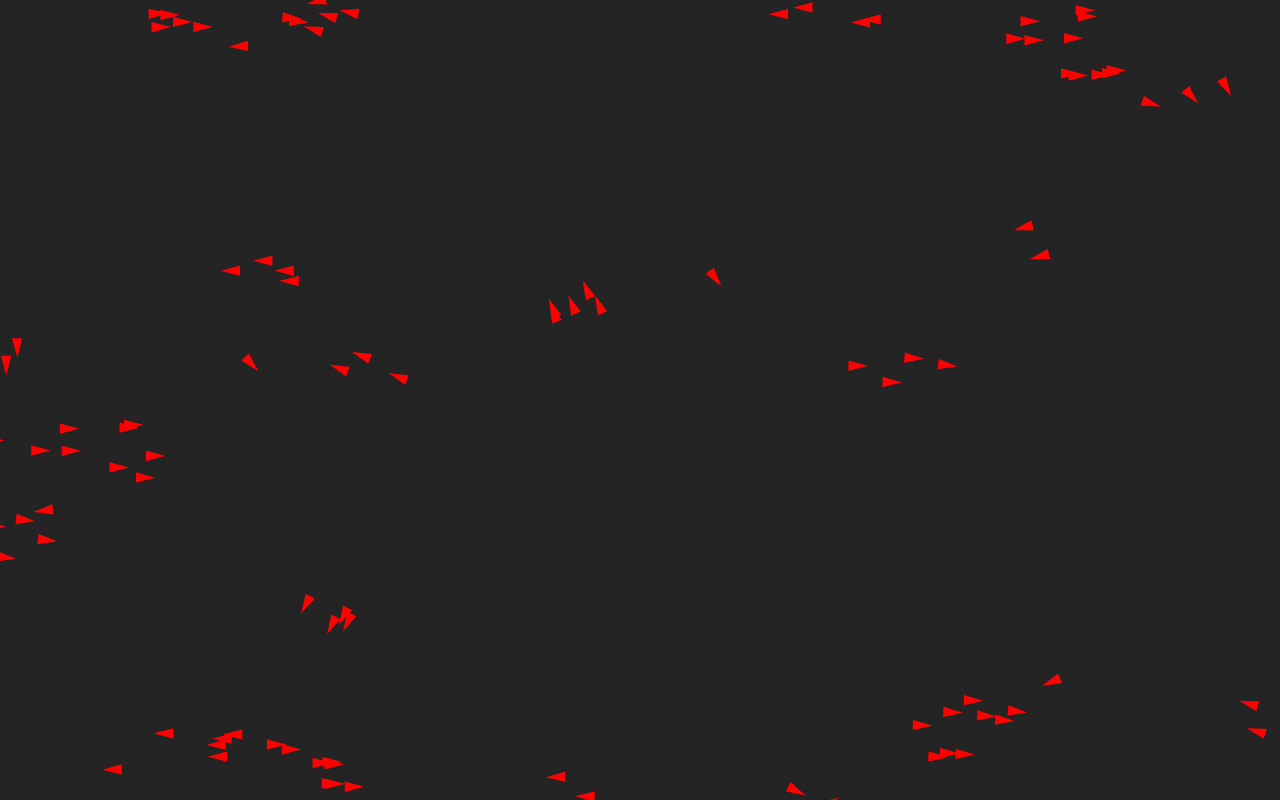
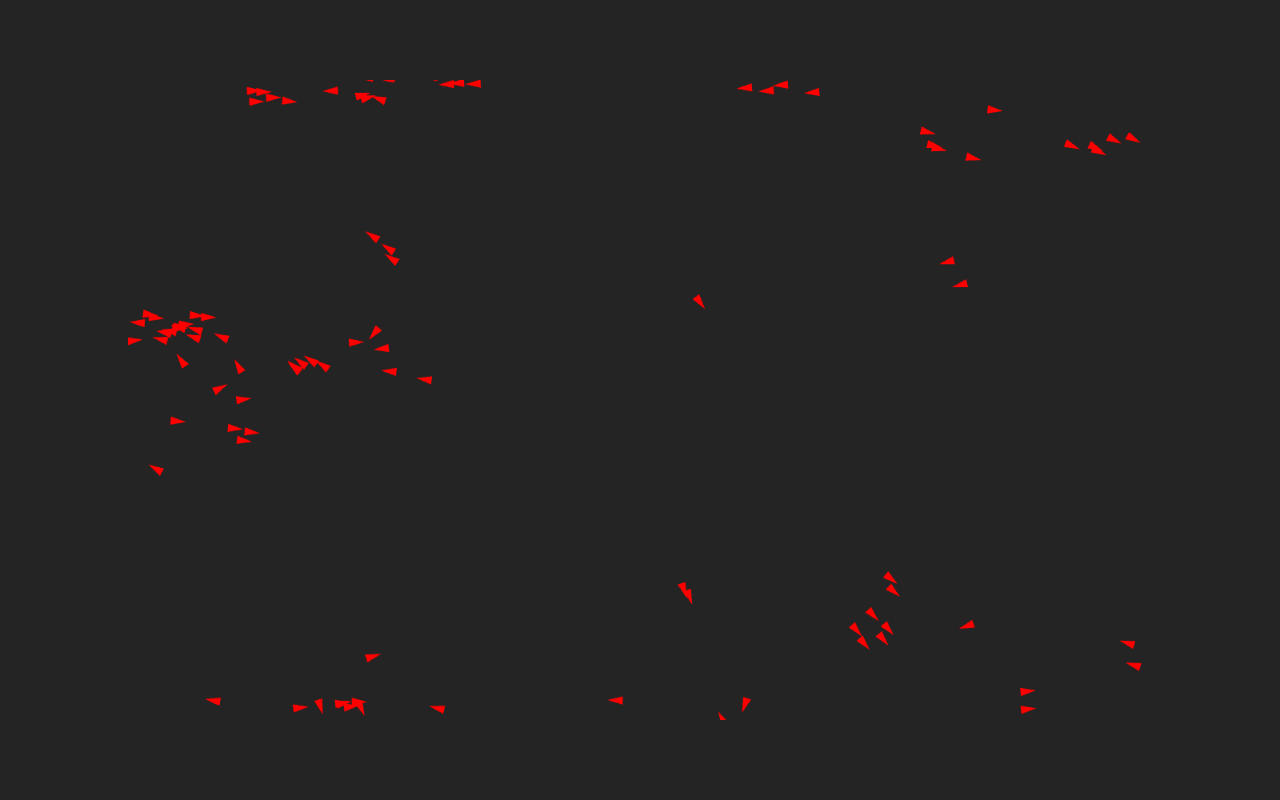
Before and after one commit to cod1r/boids, a React (Vite) app: page / in a window 1280 px wide. Built offline with nearby package versions, Linux system fonts and the light colour scheme.

Commit message:
padding around the canvas and fixed swap logic bugs

```diff
--- a/src/App.css
+++ b/src/App.css
@@ -6,8 +6,8 @@
 
 canvas {
     position: absolute;
-    height: 100%;
-    width: 100%;
-    top: 0;
-    left: 0;
+    height: 80%;
+    width: 80%;
+    top: 10%;
+    left: 10%;
 }
--- a/src/Boid.ts
+++ b/src/Boid.ts
@@ -84,7 +84,7 @@ class Boid {
       const average_heading_copy = [...average_heading]
       const temp = average_heading_copy[0];
       average_heading_copy[0] = average_heading_copy[1];
-      average_heading_copy[0] = temp;
+      average_heading_copy[1] = temp;
 
       // the below if expression divides because it covers the cases of
       // positive over positive which needs to convert to one of the
@@ -94,7 +94,7 @@ class Boid {
       //
       // if the division expression is negative, then both needs to be positive or
       // both needs to be negative
-      const CHANGE_RATE = 0.1
+      const CHANGE_RATE = 0.05
       if (average_heading_copy[1] / average_heading_copy[0] >= 0) {
         //if (randomToDecideWhatWayToTurn < 0.5) {
         //  this.x_vel += CHANGE_RATE * (-this.x_vel - this.x_vel);
```
